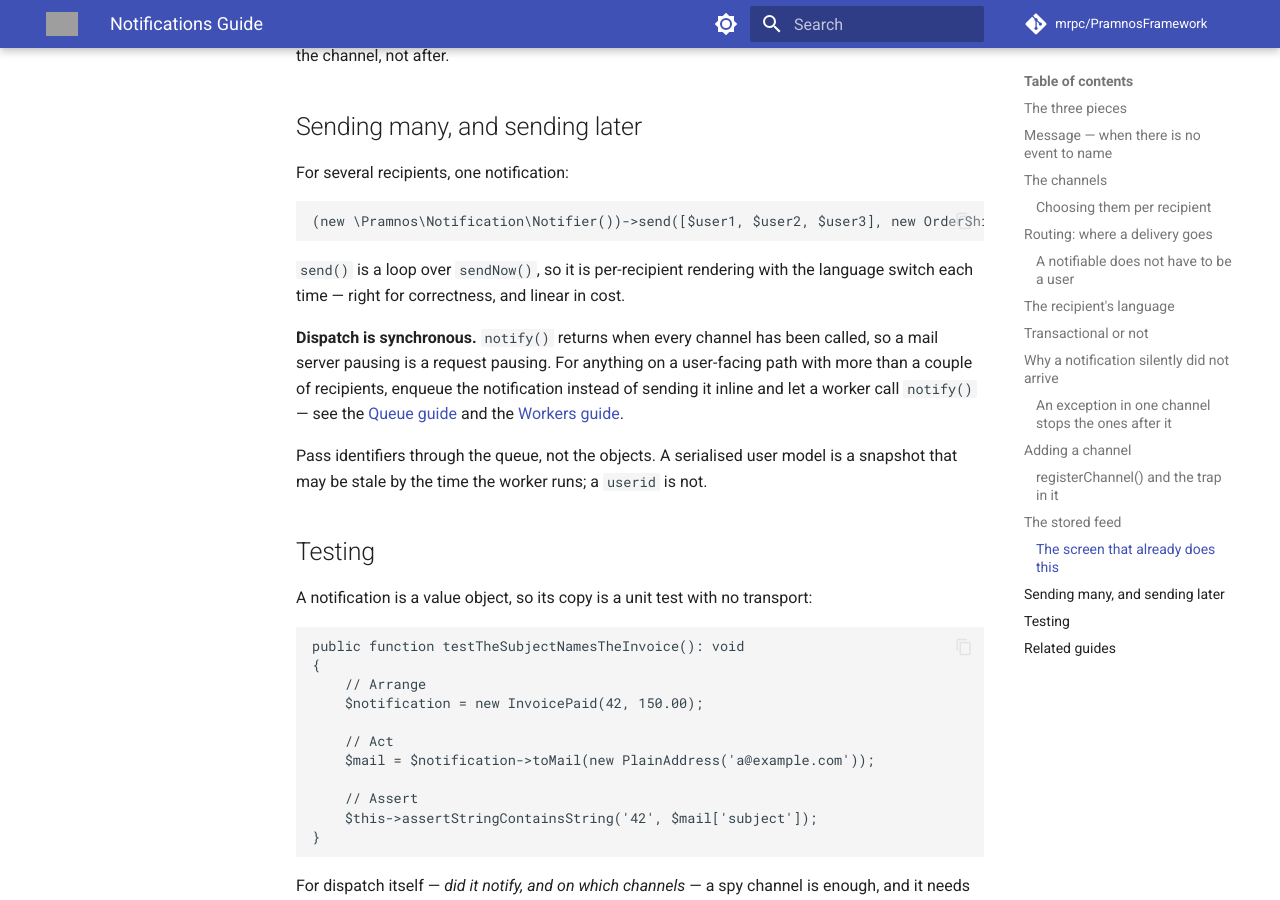
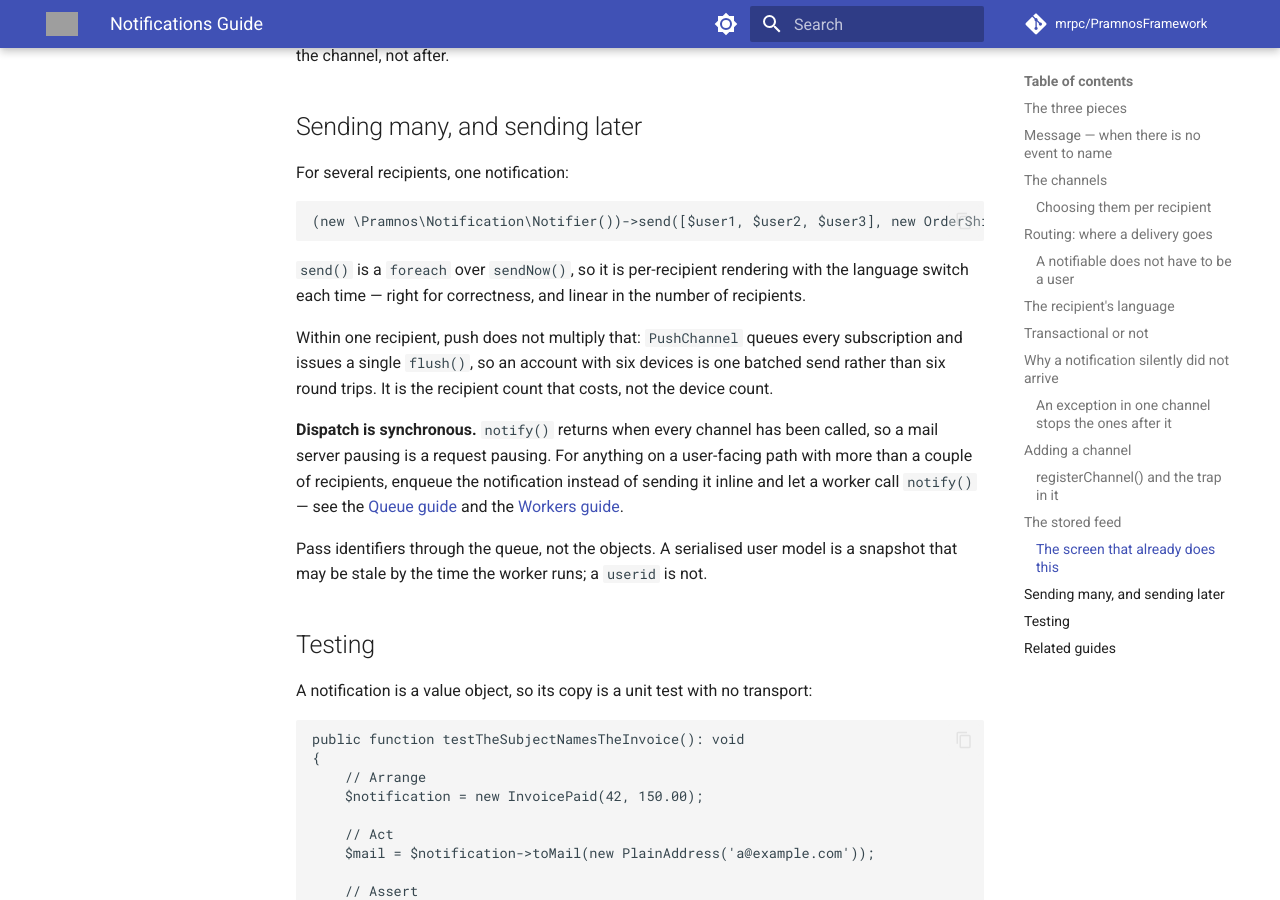
Before and after one commit to mrpc/PramnosFramework, an MkDocs documentation site: the page built from docs/Pramnos_Notifications_Guide.md, in a window 1280 px wide and 900 px high, scrolled down 9346 px. Built offline with MkDocs 1.6.1 and Material for MkDocs 9.7.7, drawn with Linux system fonts in a browser that asks for light colours; comment, search, counter and statistics services are not loaded; grey boxes are pictures that could not be loaded.

Commit message:
docs(notifications): what the push batch does not multiply
`PushChannel` queues every subscription and issues one `flush()`, so an
account with six devices is one batched send rather than six round trips. The
cost of `send()` is the recipient count, not the device count — the guide said
only the first half.

````diff
--- a/docs/Pramnos_Notifications_Guide.md
+++ b/docs/Pramnos_Notifications_Guide.md
@@ -438,8 +438,12 @@ For several recipients, one notification:
 (new \Pramnos\Notification\Notifier())->send([$user1, $user2, $user3], new OrderShipped($order));
 ```
 
-`send()` is a loop over `sendNow()`, so it is per-recipient rendering with the language
-switch each time — right for correctness, and linear in cost.
+`send()` is a `foreach` over `sendNow()`, so it is per-recipient rendering with the language
+switch each time — right for correctness, and linear in the number of recipients.
+
+Within one recipient, push does not multiply that: `PushChannel` queues every subscription and
+issues a single `flush()`, so an account with six devices is one batched send rather than six
+round trips. It is the recipient count that costs, not the device count.
 
 **Dispatch is synchronous.** `notify()` returns when every channel has been called, so a
 mail server pausing is a request pausing. For anything on a user-facing path with more
````
